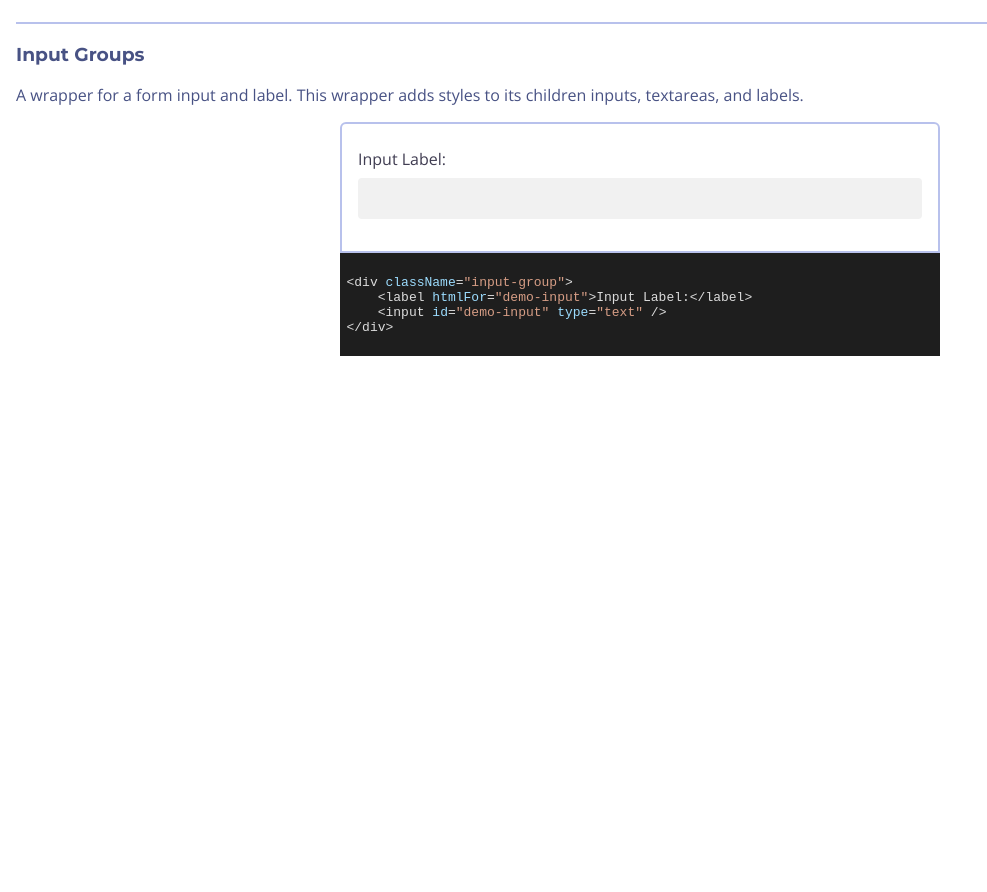
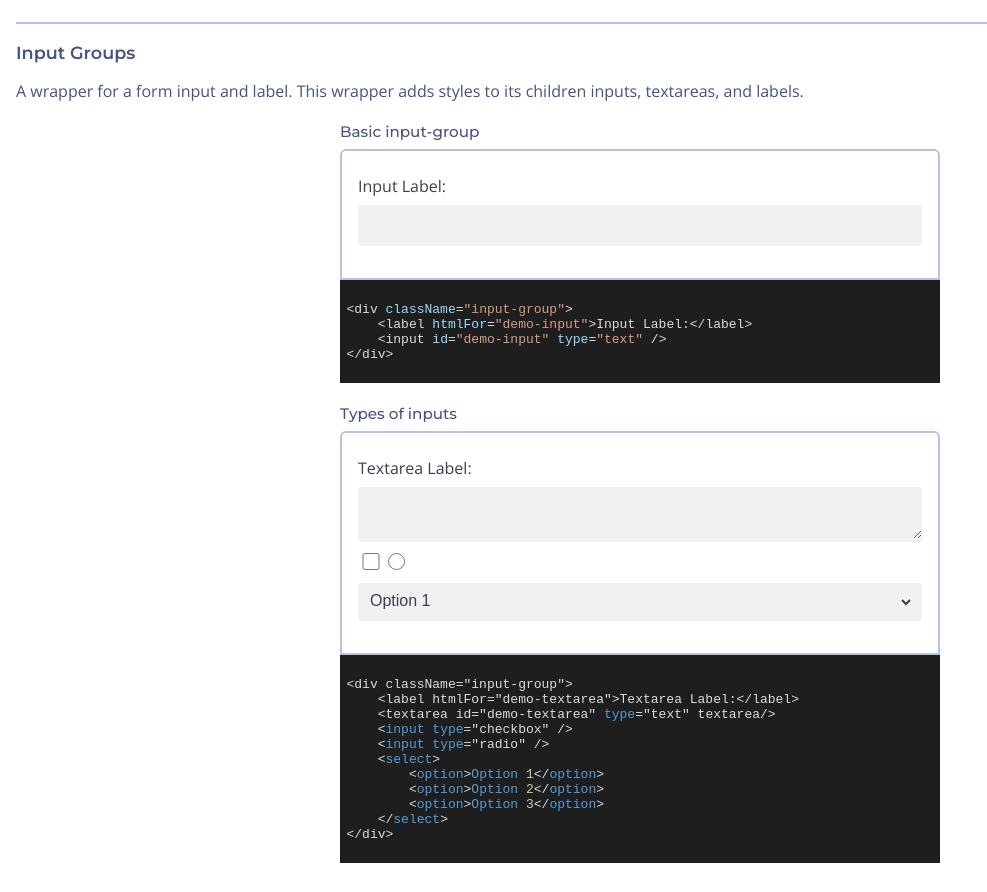
Before and after one commit to RUnroe/css-generator, a React (Create React App) app: page / in a window 1280 px wide. Shown: the part 310-1202 px from the top of the page, without its empty margins (0-987 px from the left). Before the commit the page ends 800 px from the top, so only its background shows below. Built offline with nearby package versions, Linux system fonts and the light colour scheme.

Commit message:
Add radio buttons to style sheet

```diff
--- a/src/baseStyles.css
+++ b/src/baseStyles.css
@@ -6,7 +6,8 @@
     color: #403d52;
 }
 
-.input-group input:not([type="checkbox"]), .input-group select, .input-group textarea {
+/* Input, select, and textarea styles*/
+.input-group input:not([type="checkbox"]):not([type="radio"]), .input-group select, .input-group textarea {
     display: block;
     padding:0.5rem;
     background-color: #f1f1f1;
@@ -20,15 +21,17 @@
     box-sizing: border-box;
     color: #403d52;
 }
+
+/* Input is focused/active  */
 .input-group input:active:not(:disabled), .input-group input:focus:not(:disabled), .input-group select:focus:not(:disabled), .input-group textarea:focus:not(:disabled) {
     outline:none;
     border-bottom: 3px solid #403d52;
 }
-.input-group input[type="checkbox"] {
+.input-group input[type="checkbox"], .input-group input[type="radio"] {
     height: 1.1rem;
     width: 1.1rem;
 }
-.input-group input[type="checkbox"]:not(:disabled) {
+.input-group input[type="checkbox"]:not(:disabled), .input-group input[type="radio"]:not(:disabled) {
     cursor: pointer;
 }
 .input-group select {
--- a/src/components/content/Form.js
+++ b/src/components/content/Form.js
@@ -9,6 +9,19 @@ const Form = () => {
     <input id="demo-input" type="text" />
 </div>
     `);
+    const [inputTypeCode, setInputTypeCode] = useState(`
+<div className="input-group">
+    <label htmlFor="demo-textarea">Textarea Label:</label>
+    <textarea id="demo-textarea" type="text" textarea/>
+    <input type="checkbox" />
+    <input type="radio" />
+    <select>
+        <option>Option 1</option>
+        <option>Option 2</option>
+        <option>Option 3</option>
+    </select>
+</div>
+    `);
     return (
         <div id='form' className='form-section section'>
             <a href='#form'><h2>Form</h2></a>
@@ -18,6 +31,7 @@ const Form = () => {
                 <h3>Input Groups</h3>
                 <p>A wrapper for a form input and label. This wrapper adds styles to its children inputs, textareas, and labels.</p>
                 <div className="demo-container">
+                    <h4>Basic input-group</h4>
                     <div className="demo-display">
                         <div className="input-group">
                             <label htmlFor="demo-input">Input Label:</label>
@@ -30,6 +44,28 @@ const Form = () => {
                     </SyntaxHighlighter>
 
                 </div>
+                <div className="demo-container">
+                    <h4>Types of inputs</h4>
+                    <div className="demo-display">
+                        <div className="input-group">
+                            <label htmlFor="demo-textarea">Textarea Label:</label>
+                            <textarea id="demo-textarea" type="text" textarea/>
+                            <input type="checkbox" />
+                            <input type="radio" />
+                            <select>
+                                <option>Option 1</option>
+                                <option>Option 2</option>
+                                <option>Option 3</option>
+                            </select>
+                        </div>
+                    </div>
+
+                    <SyntaxHighlighter language="html" style={vs2015}>
+                        {inputTypeCode}
+                    </SyntaxHighlighter>
+
+                </div>
+
             </div>
 
         </div>
--- a/src/index.css
+++ b/src/index.css
@@ -28,7 +28,16 @@ h2 {
   font-size: 1.35rem;
   font-weight: 500;
 }
+h3 {
+  font-weight: 600;
+  font-size: 1.1rem;
+}
 
+h4 {
+  font-weight: 500;
+  font-size: 0.95rem;
+  margin-bottom: 0.5rem;
+}
 input {
   font-family: 'Open Sans', 'Helvetica Neue', sans-serif;
 }
```
